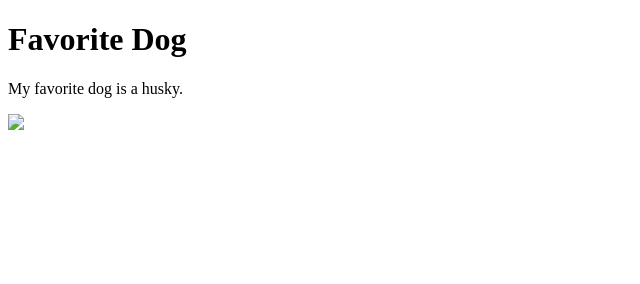
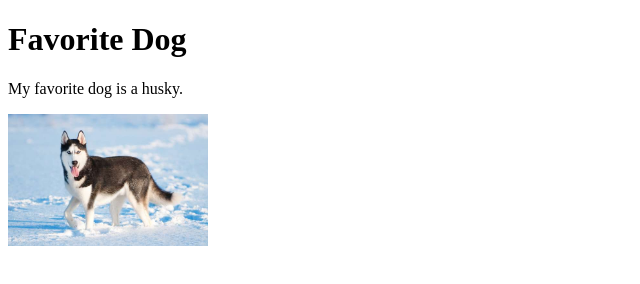
Before and after one commit to mooresim/Demo, a plain HTML site: page dog.html in a window 1280 px wide. Shown: the whole page, without its empty margins (0-640 px from the left). Drawn offline with Linux system fonts and the light colour scheme; the site is published under a folder, as on GitHub Pages, so addresses that start at the root find nothing.

Commit message:
Update dog.html

```diff
--- a/dog.html
+++ b/dog.html
@@ -6,6 +6,6 @@
 <body>
 <h1>Favorite Dog</h1>
 <p>My favorite dog is a husky.</p>
-<img src="/Resources/husky.jpg" width=200px height=auto>
+<img src="Resources/husky.jpg" width=200px height=auto>
   </body>
 </html>
```
